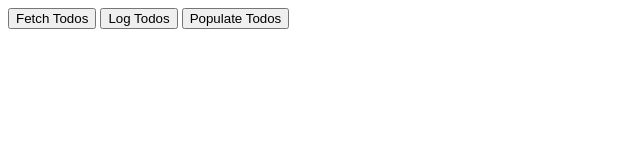
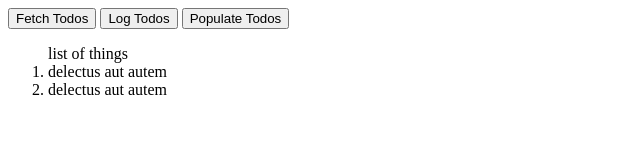
Before and after one commit to MichaelABartlett/toDoList, a plain HTML site: page index.html in a window 1280 px wide. Both pictures are taken after a click on the button "Populate Todos". Shown: the whole page, without its empty margins (0-640 px from the left). Drawn offline with Linux system fonts and the light colour scheme.

Commit message:
finish ToDoList

```diff
--- a/app.js
+++ b/app.js
@@ -1,4 +1,6 @@
     // We'll pre-populate this array with a couple objects just so it's not undefined if your internet connection isn't working properly.
+
+
 
     let arrayOfTodos = [
         {
@@ -14,16 +16,54 @@
         "completed": false
     }]
 
+    // console.log(arrayOfTodos[0].title)
+    // console.log(arrayOfTodos[1].userId)
+    // console.log(arrayOfTodos)
+
+    // console.log(listItem)
+    // console.log("is this OL" + OL)
+    // console.log(toDo)
+
+    function createLi(data) {
+        const listItem = document.createElement("li")
+        let OL = document.getElementById("todo-list")
+        console.log(data)
+        const text = document.createTextNode(data)
+        listItem.appendChild(text)
+        console.log("listItem" + listItem)
+        OL.appendChild(listItem)
+    }
+
+    const populateTodos = () => {
+        for (let index = 0; index < arrayOfTodos.length; index++) {
+            const toDo = arrayOfTodos[index];
+            console.log(toDo.userId)
+            createLi(toDo.title,)
+        }
+        }
+
+
+
     const fetchTodos = () => {
         fetch('https://jsonplaceholder.typicode.com/todos')
         .then( (response) => response.json())
         .then( (json) => arrayOfTodos = json)
+
     }
+
+
+
+
 
     const logTodos = () => {
         console.log(arrayOfTodos)
     }
 
-    const populateTodos = () => {
 
-    }
+
+
+    // console.log(createLi())
+
+    // const populateTodos = () => {
+
+    // }
--- a/index.html
+++ b/index.html
@@ -1,6 +1,14 @@
-<button onclick="fetchTodos()">Fetch Todos</button>
-<button onclick="logTodos()">Log Todos</button>
-<button onclick="populateTodos()">Populate Todos</button>
-<ol id="todo-list">
+<script src="app.js"></script>
+
+
+
+
+<div class="todo-buttons">
+    <button onclick="fetchTodos()">Fetch Todos</button>
+    <button onclick="logTodos()">Log Todos</button>
+    <button onclick="populateTodos()">Populate Todos</button>
+</div>
+
+<ol id="todo-list">list of things
 <!-- LIs will go here -->
 </ol>
```
